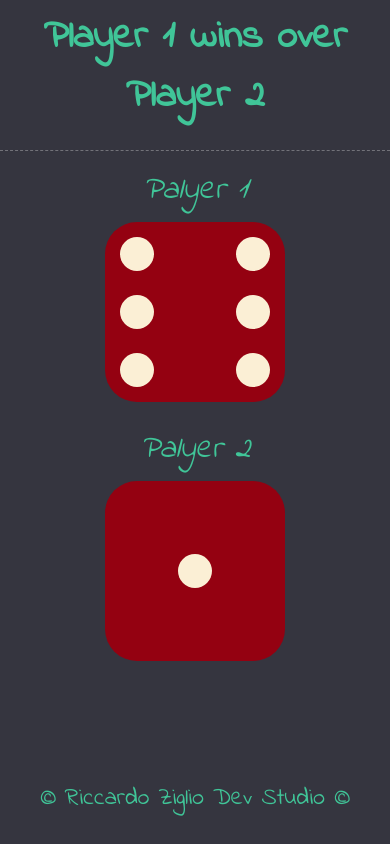
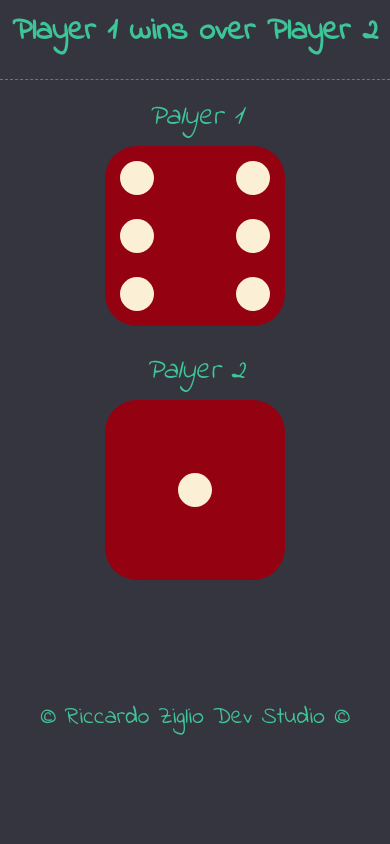
Before and after one commit to ricky80l/Dice-Game, a plain HTML site: page index.html in a window 390 px wide. Drawn offline with Linux system fonts and the light colour scheme.

Commit message:
Add files via upload

```diff
--- a/style.css
+++ b/style.css
@@ -99,9 +99,10 @@ footer {
 
 @media screen and (max-width:1000px) {
     h1 {
-        font-size: 2.5rem;
+        font-size: 2rem;
         margin-top: 0.5rem;
         margin-bottom: 1.5rem;
+        color: #3dc598;
     }
     .container {
         border-top: 1px dashed rgba(255, 255, 255, 0.3);
@@ -111,7 +112,8 @@ footer {
         margin-bottom: 7rem;
     }
     h2 {
-        font-size: 2rem;
+        font-size: 1.8rem;
+        color: #49ddab;
     }
     h2:nth-child(1) {
         margin-top: 1rem;
```
